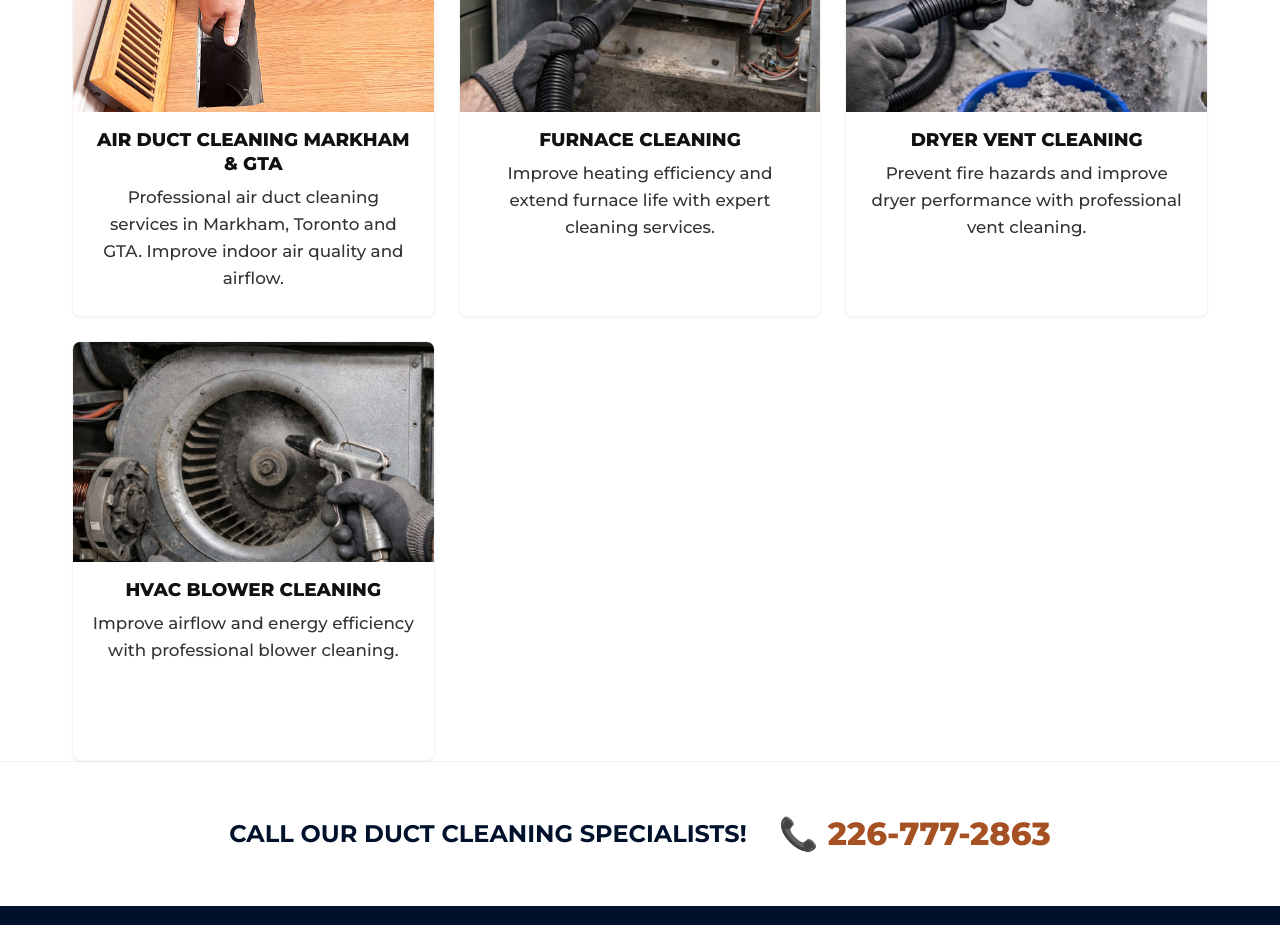
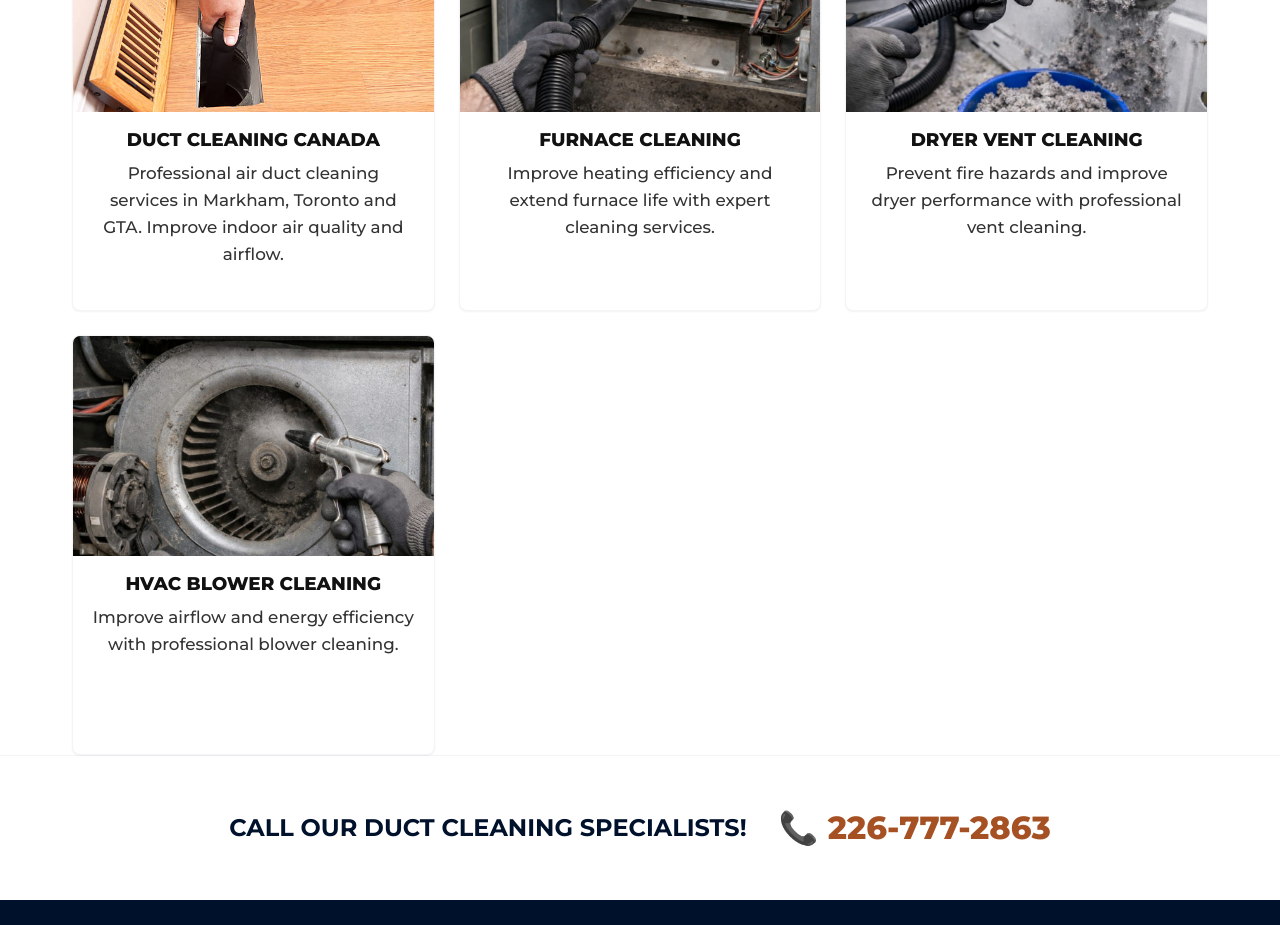
Before and after one commit to josph8487-prog/duct-Canada-original, a Next.js app: page / in a window 1280 px wide. Shown: the part 1160-2085 px from the top of the page. Built offline with nearby package versions, Linux system fonts and the light colour scheme.

Commit message:
Update page.tsx

```diff
--- a/src/app/page.tsx
+++ b/src/app/page.tsx
@@ -6,7 +6,7 @@ export default function Home() {
 
   const services = [
     {
-      title: "Air Duct Cleaning Markham & GTA",
+      title: "Duct Cleaning Canada ",
       text: "Professional air duct cleaning services in Markham, Toronto and GTA. Improve indoor air quality and airflow.",
       image: "/images/services/air-duct-cleaning.jpg"
     },
```
